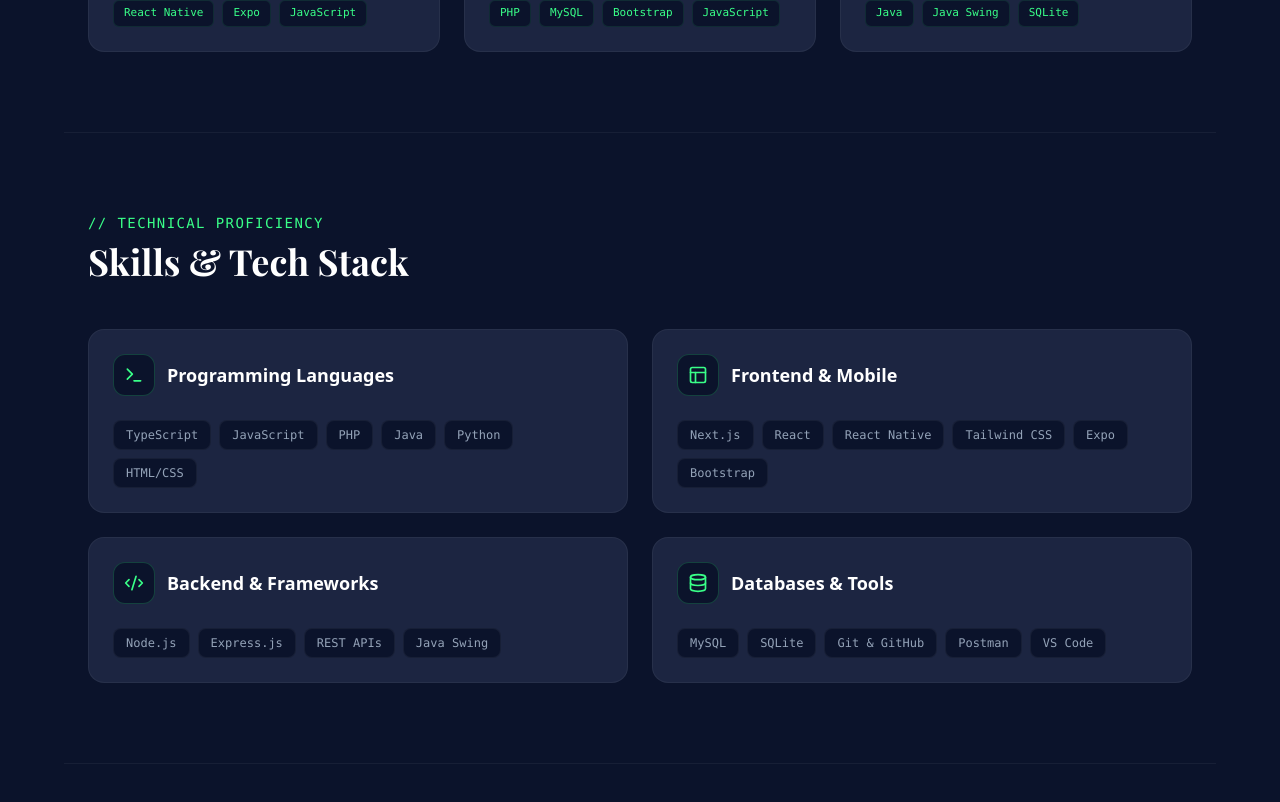
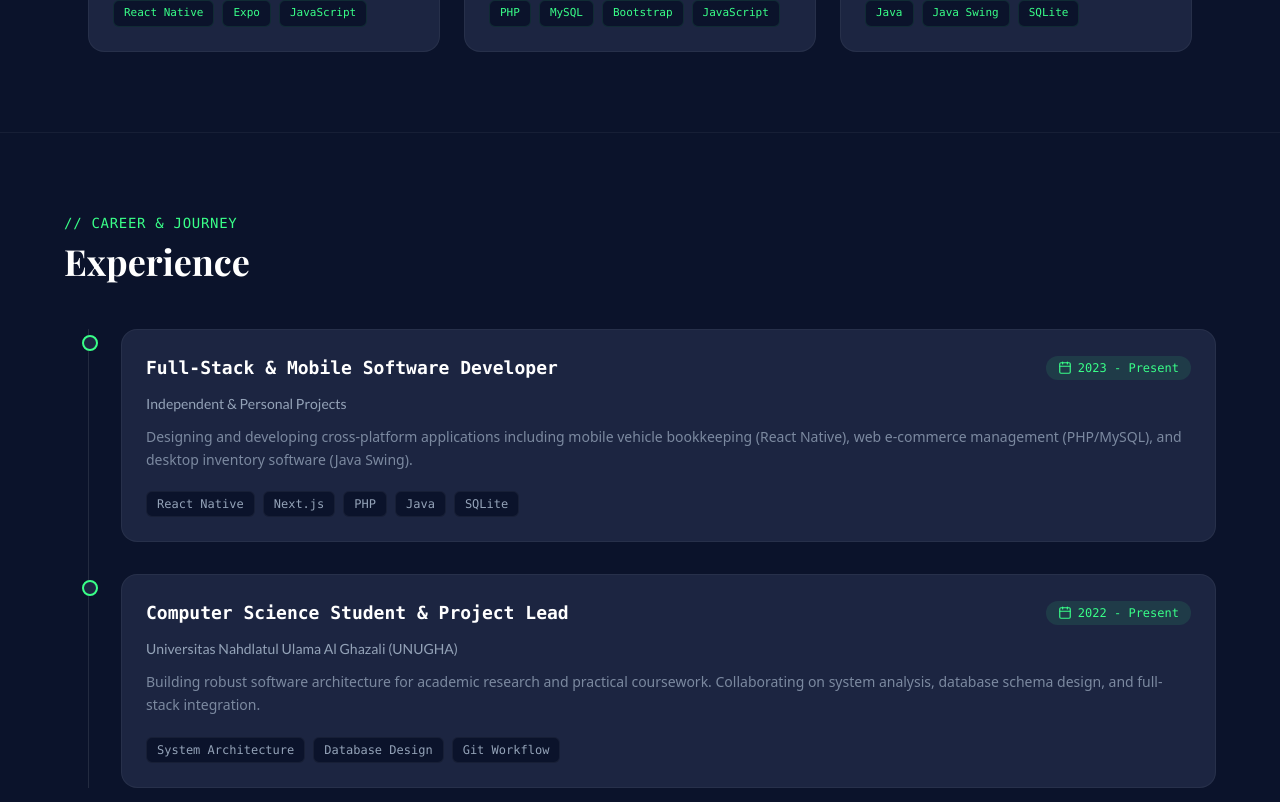
Before and after one commit to abdullohmmuttaqin/portopel, a Next.js app: page / in a window 1280 px wide. Shown: the part 1718-2520 px from the top of the page. Built offline with nearby package versions, Linux system fonts and the light colour scheme; a web font is replaced by a local one.

Commit message:
feat: add Experience timeline section with academic and independent dev roles

```diff
--- a/src/app/page.tsx
+++ b/src/app/page.tsx
@@ -1,7 +1,8 @@
 import Navbar from "@/components/Navbar";
 import Hero from "@/components/Hero";
 import About from "@/components/About";
-import Projects from "@/components/ProjectGrid";
+import ProjectGrid from "@/components/ProjectGrid";
+import Experience from "@/components/Experience";
 import Skills from "@/components/Skills";
 import Contact from "@/components/Contact";
 import Footer from "@/components/Footer";
@@ -12,7 +13,8 @@
       <Navbar />
       <Hero />
       <About />
-      <Projects />
+      <ProjectGrid />
+      <Experience />
       <Skills />
       <Contact />
       <Footer />
--- /dev/null
+++ b/src/components/Experience.tsx
@@ -0,0 +1,81 @@
+import { Calendar } from "lucide-react";
+
+const experiences = [
+  {
+    role: "Full-Stack & Mobile Software Developer",
+    organization: "Independent & Personal Projects",
+    period: "2023 - Present",
+    description:
+      "Designing and developing cross-platform applications including mobile vehicle bookkeeping (React Native), web e-commerce management (PHP/MySQL), and desktop inventory software (Java Swing).",
+    skills: ["React Native", "Next.js", "PHP", "Java", "SQLite"],
+  },
+  {
+    role: "Computer Science Student & Project Lead",
+    organization: "Universitas Nahdlatul Ulama Al Ghazali (UNUGHA)",
+    period: "2022 - Present",
+    description:
+      "Building robust software architecture for academic research and practical coursework. Collaborating on system analysis, database schema design, and full-stack integration.",
+    skills: ["System Architecture", "Database Design", "Git Workflow"],
+  },
+];
+
+export default function Experience() {
+  return (
+    <section id="experience" className="py-20 px-6 bg-[#0B132B] border-t border-white/5">
+      <div className="max-w-6xl mx-auto space-y-12">
+
+        {/* Header */}
+        <div className="space-y-2">
+          <p className="font-mono text-sm text-[#39FF88] uppercase tracking-wider">
+            {"// CAREER & JOURNEY"}
+          </p>
+          <h2 className="font-[family-name:var(--font-playfair)] text-3xl sm:text-4xl font-bold text-white">
+            Experience
+          </h2>
+        </div>
+
+        {/* Timeline Container */}
+        <div className="relative border-l border-white/10 ml-3 md:ml-6 space-y-8 pl-6 md:pl-8">
+          {experiences.map((exp, index) => (
+            <div key={index} className="relative group">
+              {/* Timeline Dot */}
+              <div className="absolute -left-[31px] md:-left-[39px] top-1.5 w-4 h-4 rounded-full bg-[#1C2541] border-2 border-[#39FF88] group-hover:scale-125 transition-transform" />
+
+              <div className="p-6 rounded-2xl bg-[#1C2541] border border-white/5 hover:border-[#39FF88]/30 transition-all space-y-3">
+                <div className="flex flex-col sm:flex-row sm:items-center justify-between gap-2">
+                  <h3 className="font-mono text-lg font-bold text-white">
+                    {exp.role}
+                  </h3>
+                  <div className="flex items-center gap-1.5 text-xs font-mono text-[#39FF88] bg-[#39FF88]/10 px-3 py-1 rounded-full w-fit">
+                    <Calendar className="w-3.5 h-3.5" />
+                    <span>{exp.period}</span>
+                  </div>
+                </div>
+
+                <p className="text-sm font-medium text-[#94A3B8]">
+                  {exp.organization}
+                </p>
+
+                <p className="text-sm text-[#94A3B8]/80 leading-relaxed font-sans">
+                  {exp.description}
+                </p>
+
+                <div className="flex flex-wrap gap-2 pt-2">
+                  {exp.skills.map((skill, sIdx) => (
+                    <span
+                      key={sIdx}
+                      className="text-xs font-mono px-2.5 py-1 rounded-md bg-[#0B132B] text-[#94A3B8] border border-white/5"
+                    >
+                      {skill}
+                    </span>
+                  ))}
+                </div>
+              </div>
+            </div>
+          ))}
+        </div>
+
+      </div>
+    </section>
+  );
+}
```
